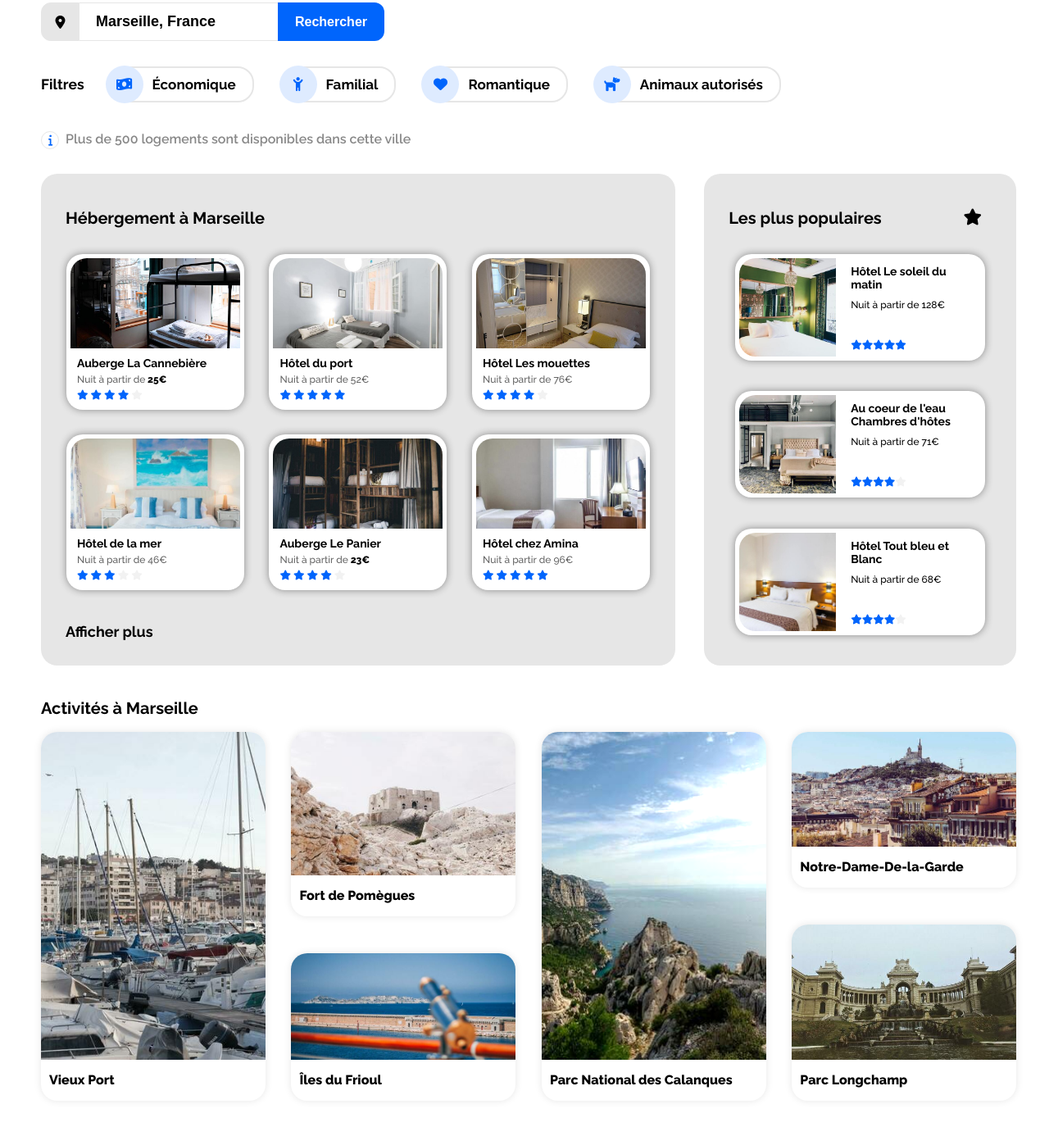
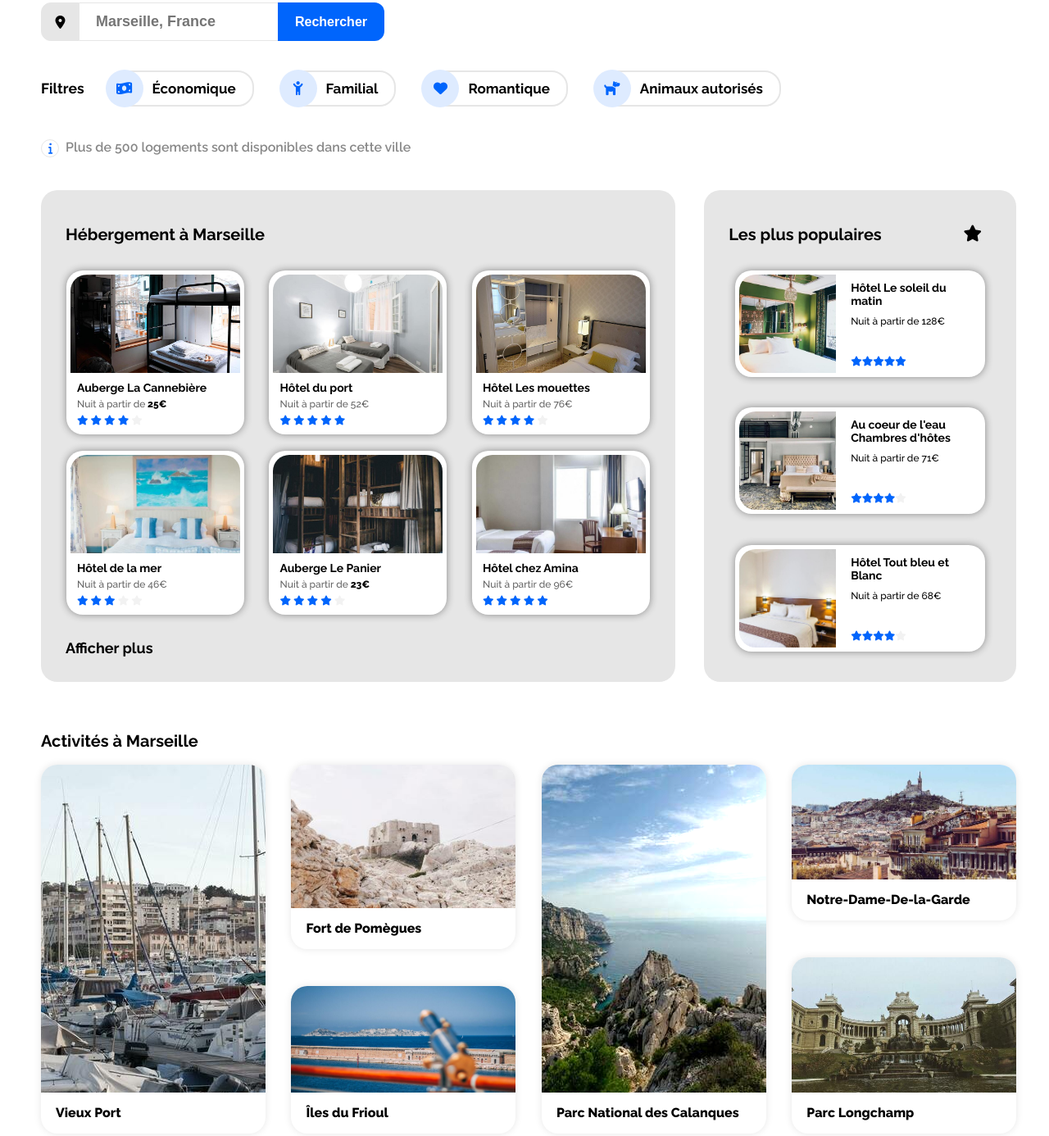
Before and after one commit to mariemeisters/BookiP2, a plain HTML site: page index.html in a window 1280 px wide. Shown: the part 195-1581 px from the top of the page at 82% size. Drawn offline with Linux system fonts and the light colour scheme.

Commit message:
ok 4 aout

```diff
--- a/css/style.css
+++ b/css/style.css
@@ -3,6 +3,7 @@
 body {
     margin: 0;
     padding: 0;
+    max-width: 1440px;
     justify-content: center;
     font-family: 'Raleway', Arial, Helvetica, sans-serif;
 }
@@ -61,8 +62,6 @@ main {
     display: flex;
     flex-direction: column;
 }
-
-/*----- Texte -----*/
 
 .textebloc1 {
     flex-direction: column;
@@ -139,7 +138,7 @@ button {
     flex-wrap: wrap;
     align-items: center;
     font-size: 17px;
-    padding-top: 10px;
+    padding-top: 15px;
 }
 
 .economique, .familial, .romantique, .animaux {
@@ -194,7 +193,7 @@ button {
 
 .logementdispo {
     display: flex;
-    padding-top: 30px;
+    padding: 35px 0 10px 0;
 }
 
 .logementdispo i {
@@ -225,7 +224,7 @@ button {
     flex-direction: row-reverse; /*switch les pop à droite*/
     justify-content: space-between;
     height: auto;
-    margin-top: 30px;
+    margin: 30px 0 60px 0;
 }
 
 
@@ -349,14 +348,14 @@ button {
     border-radius: 20px;
     background-color: white;
     padding: 5px;
-    height: 180px;
+    height: 190px;
     margin-bottom: 15px; /*espace entre les cartes*/
     box-shadow: 0 0 10px rgba(31, 31, 31, 0.466);
 }
 
 .imghebergementmarseille {
     width: 100%;
-    height: 110px;
+    height: 120px;
     border-radius: 20px 20px 0 0;
     object-fit: cover;
 }
@@ -364,7 +363,7 @@ button {
 .infocarteheb {
     display: flex;
     flex-direction: column;
-    height: 30%;
+    height: 55px;
     padding: 10px 0 5px 8px;
     justify-content: space-between;
 }
@@ -419,7 +418,7 @@ button {
     font-size: 16px;
     font-weight: 800;
     margin: 0;
-    padding: 15px 0 16px 10px;
+    padding: 15px 0 16px 18px;
 }
 
 #containeractivites {
@@ -454,7 +453,7 @@ button {
 
 .imgcarte1, .imgcarte4 { /*50px en moins pour la bande blanche*/
     height: 100%;
-    object-fit: cover;
+    object-fit: none;
 }
 
 .carte2 {
@@ -510,12 +509,14 @@ footer {
     display: flex;
     padding-left: 3%;
     width: 70%;
+    height: 200px;
     justify-content:space-between;
 }
 
 .apropos, .noshebergements, .assistance {
     display:flex;
     flex-direction: column;
+    padding-top: 30px;
 }
 
 .txtfooter {
@@ -570,12 +571,11 @@ footer {
     }
 
     #titresectionpop {
-        justify-content: center;
-        margin-bottom: 20px;
+        margin: 0 0 30px 30px;
     }
 
-    .h2sectionpop {
-        padding-right: 30px;
+    .etoilepop {
+        padding: 16px 50% 0 0;
     }
 
     .afficherplus {
@@ -789,9 +789,9 @@ footer {
         margin-bottom: 25px;  /*annule l'écart trop grand dû aux marges desktop*/
     }
 
-
     #containerfooter {
         display: block;
+        height: auto;
         padding-left: 5%;
     }
 
--- a/index.html
+++ b/index.html
@@ -37,7 +37,7 @@
                     <div class="iconelocalisation">
                         <i class="fa-solid fa-location-dot"></i>
                     </div>
-                    <input type="text" class="SearchBar" value="Marseille, France">
+                    <input type="text" class="SearchBar" placeholder="Marseille, France">
                     <button type="submit" name="SearchButton" >Rechercher</button>
                     <div class="loupe"><i class="fa-solid fa-magnifying-glass"></i></div>
                 </form>
@@ -292,7 +292,7 @@
 
                         <article>
                             <a href="#" class="carte3">
-                                <img class="imgcarte3" src="images/activites/4_small/îles_du_Frioul.jpg" alt="Îles du Frioul">
+                                <img class="imgcarte3" src="images/activites/3_medium/kevin-hikari-rV_Qd1l-VXg-unsplash.jpg" alt="Îles du Frioul">
                                 <h4 class="h4activites">Îles du Frioul</h4>
                             </a>
                         </article>
```
